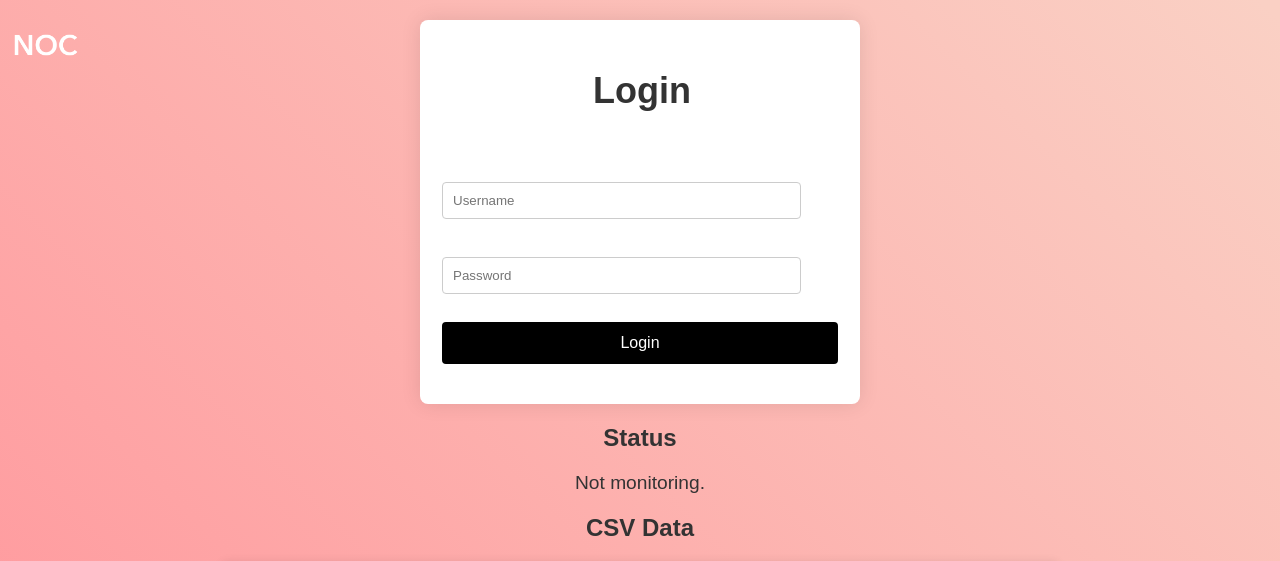
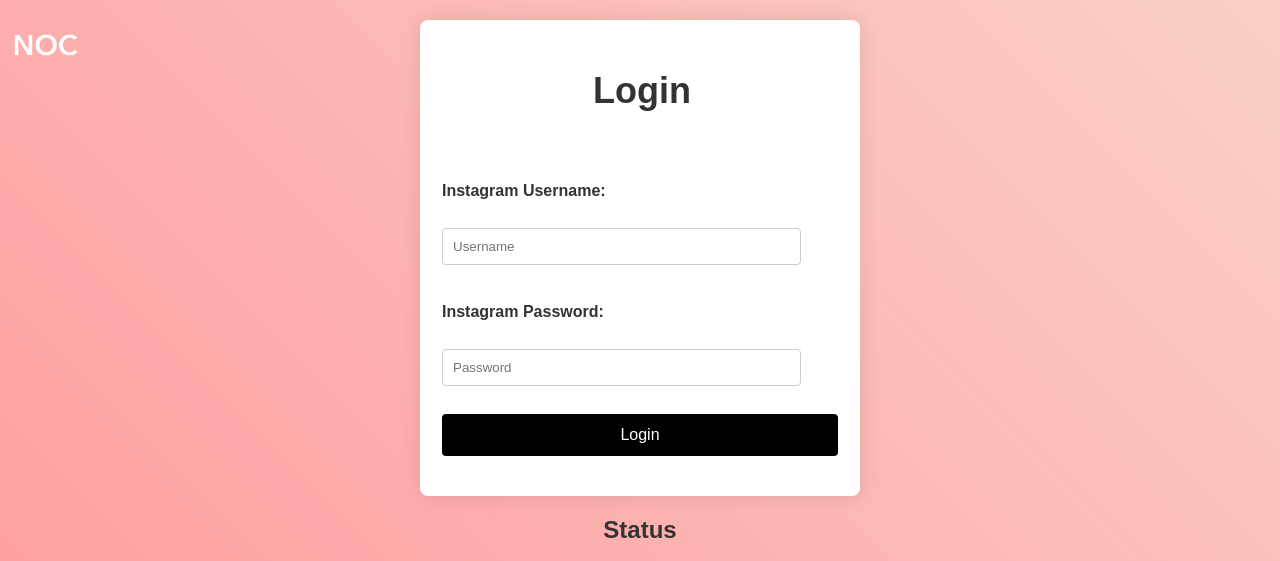
Before and after one commit to kyd888/Noc-using-Instagrapi, a Flask app: page / in a window 1280 px wide. Shown: the top 561 px of the page. Run offline with Flask 2, Linux system fonts and the light colour scheme.

Commit message:
Update index.html

```diff
--- a/templates/index.html
+++ b/templates/index.html
@@ -12,7 +12,9 @@
     <form id="login-form" method="POST">
         <fieldset class="no-border">
             <legend><h2>Login</h2></legend>
+            <label for="insta_username">Instagram Username:</label><br>
             <input type="text" id="insta_username" name="insta_username" placeholder="Username"><br><br>
+            <label for="insta_password">Instagram Password:</label><br>
             <input type="password" id="insta_password" name="insta_password" placeholder="Password"><br><br>
             <button type="submit">Login</button>
         </fieldset>
```
